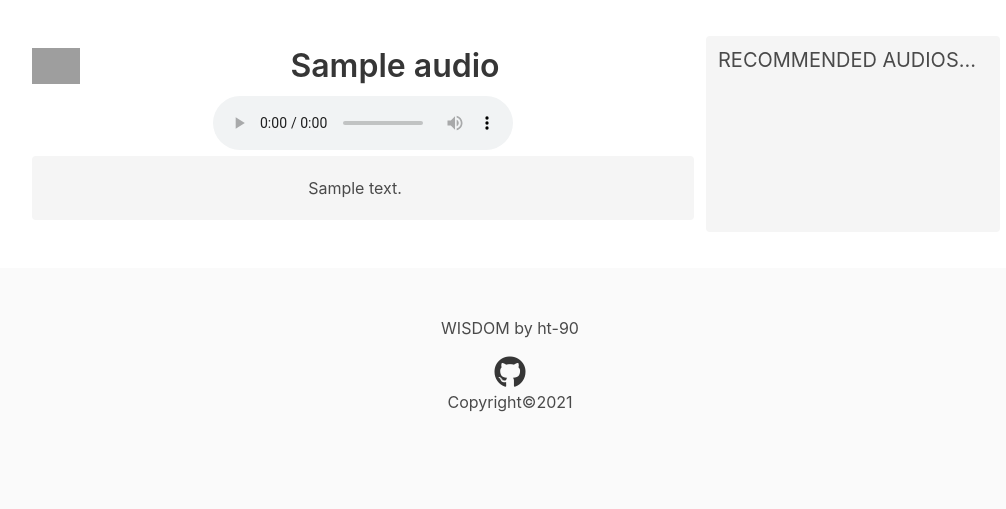
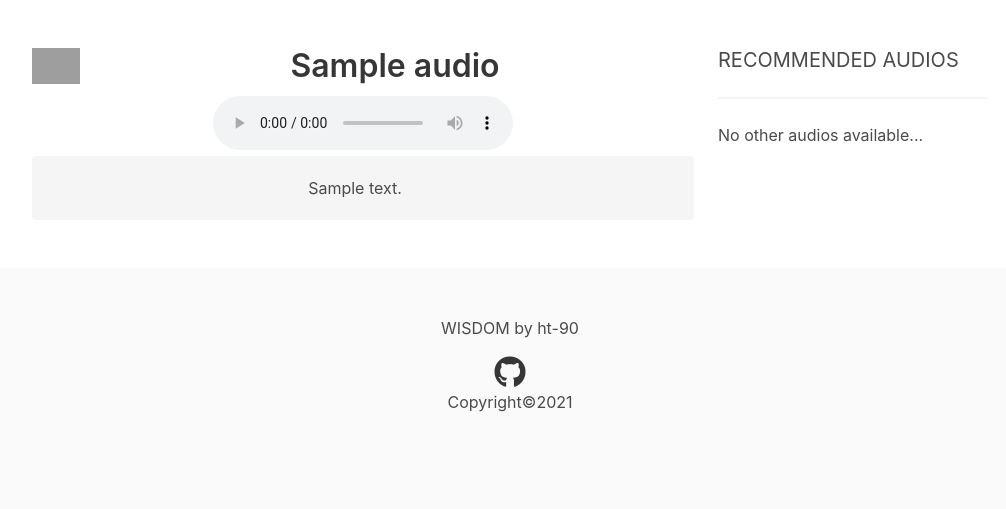
Before and after one commit to ht-90/wisdom, a Django app: page /auditorium/00000000-0000-0000-0000-000000000001 in a window 1280 px wide. Shown: the part 52-561 px from the top of the page, without its empty margins (130-1136 px from the left). Run offline with Django 3.2, Linux system fonts and the light colour scheme; tables that the repository leaves empty hold one stand-in row (values such as "Sample post"); some libraries are stand-ins or nearby versions; grey boxes are pictures that could not be loaded.

Commit message:
added other audios to recommended audio section

```diff
--- a/auditory/templates/auditorium.html
+++ b/auditory/templates/auditorium.html
@@ -34,7 +34,31 @@
   {% endfor %}
 </div>
 <!-- Recommendations -->
-<div class="column is-3 notification">
-  <h3 class="subtitle">RECOMMENDED AUDIOS...</h3>
+<div class="column is-3">
+  <div>
+    <h3 class="subtitle">RECOMMENDED AUDIOS</h3>
+  </div>
+  <hr>
+  {% for other_audio in other_audios %}
+  <a href="#">
+    <article class="media">
+      <div class="media-left">
+        <figure class="image is-48x48">
+          <img
+            src="https://s3-ap-southeast-2.amazonaws.com/wisdom-storage/thumbnail/{{ other_audio.thumbnail }}"
+            alt="Image"
+          />
+        </figure>
+      </div>
+      <div class="media-content">
+        <p class="subtitle is-5">{{ other_audio.name }}</p>
+      </div>
+    </article>
+  </a>
+  <hr>
+  {% empty %}
+  <p>No other audios available...</p>
+  {% endfor %}
+  </div>
 </div>
 {% endblock %}
```
